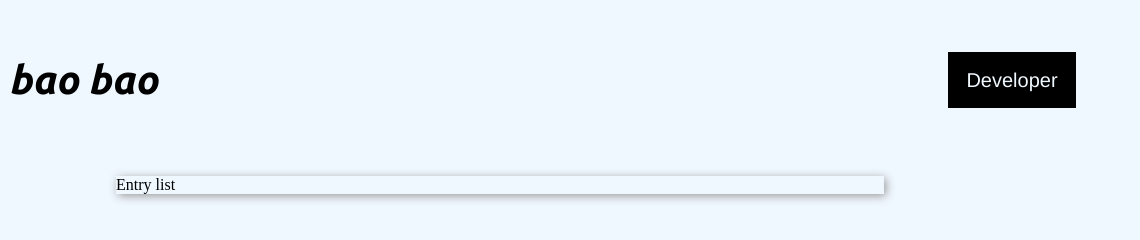
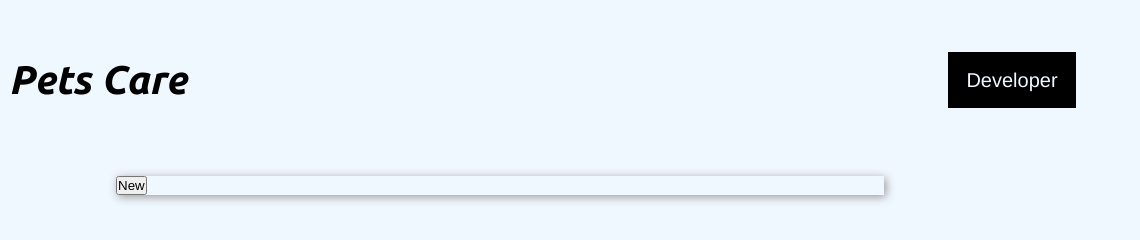
Before and after one commit to Rick8509/DogShelter_entry, a plain HTML site: page index.html in a window 1280 px wide. Shown: the full height of the page, 140-1280 px from the left. Drawn offline with Linux system fonts and the light colour scheme.

Commit message:
second commit

```diff
--- a/index.html
+++ b/index.html
@@ -4,8 +4,9 @@
     <meta charset="UTF-8" />
     <meta http-equiv="X-UA-Compatible" content="IE=edge" />
     <meta name="viewport" content="width=device-width, initial-scale=1.0" />
+    <link rel="icon" type="image/x-icon" href="icons/happy.png">
     <link href="https://fonts.googleapis.com/css2?family=Ubuntu:ital,wght@1,700&display=swap" rel="stylesheet" />
-    <title>DogShelter Entry</title>
+    <title>Pets Care</title>
     <style>
       * {
         margin: 0px;
@@ -70,7 +71,7 @@
     <div id="header">
       <div id="headericon">
         <img id="icon" src="icons/dog-in-front-of-a-man.png" alt="DogIcon" />
-        <p style="font-size: 40px">bao bao</p>
+        <p style="font-size: 40px">Pets Care</p>
       </div>
       <div id="headercontact">
         <div class="contact" onclick="window.open('https:/m.facebook.com/100061029024088/' ,'_newtab' )">Developer</a></div>
@@ -78,7 +79,7 @@
     </div>
 
     <div id="container">
-      Entry list
+      <button  id="createnode">New</button>
       <div id="list-container"></div>
     </div>
   </body>
```
Also changed, not shown: icons/dog.png (added), icons/happy.png (added).
